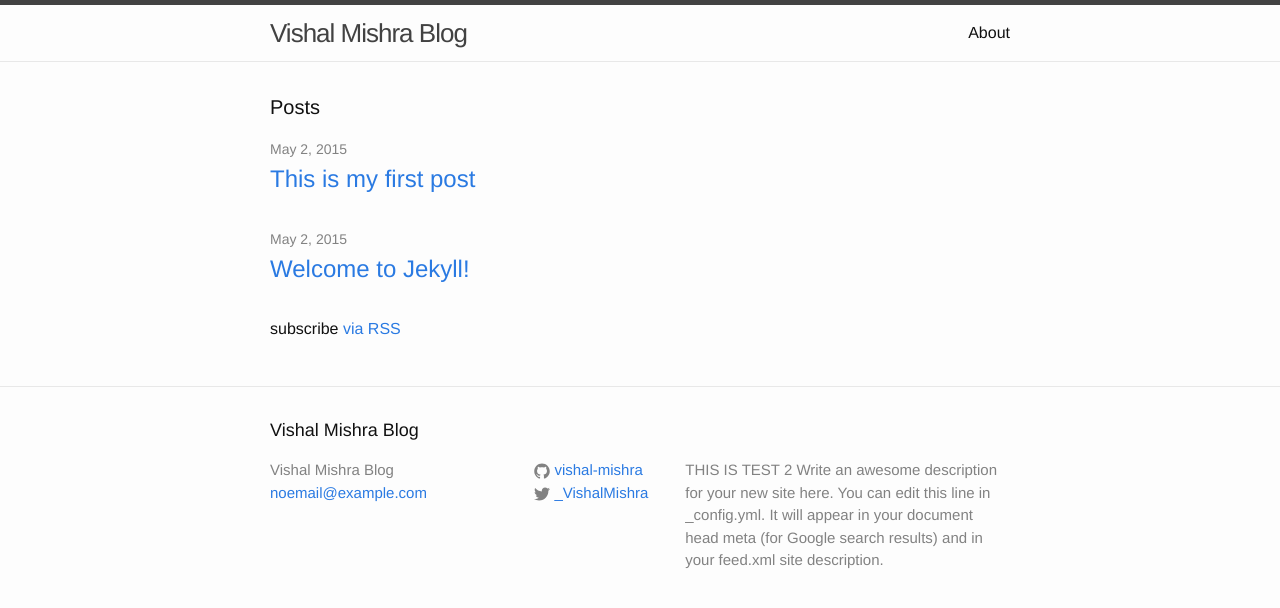
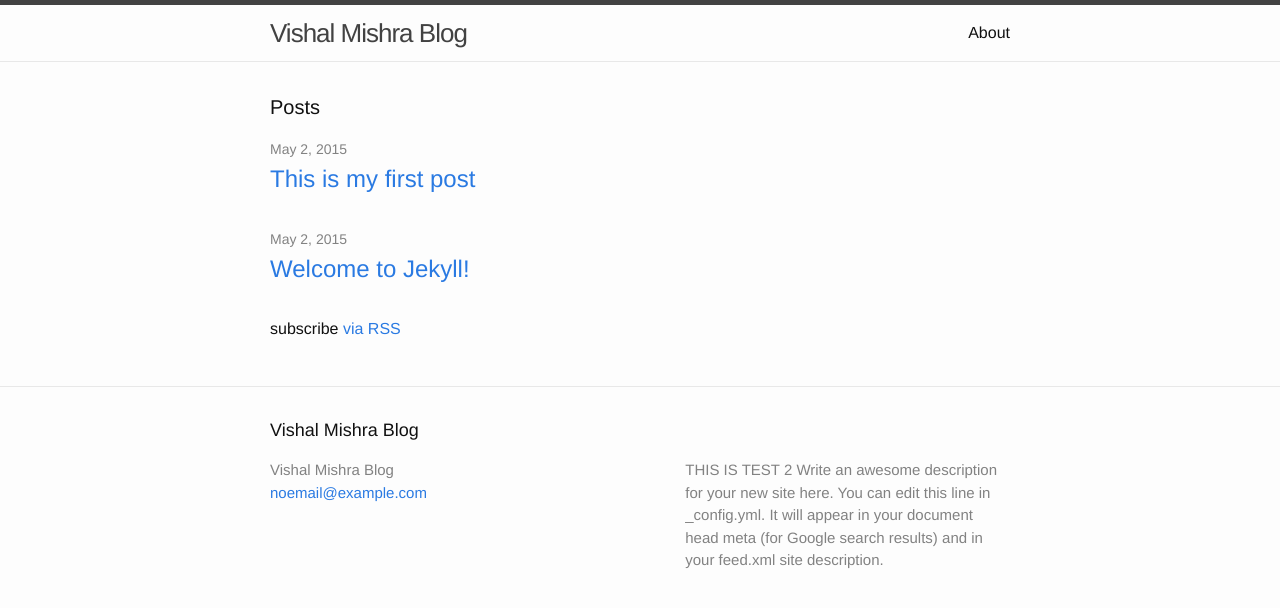
Before and after one commit to vishal-mishra/vishal-mishra.github.io, a Jekyll site: the page built from index.html, in a window 1280 px wide. Shown: the top 608 px of the page. Built offline with Jekyll 4.4.1, drawn with Linux system fonts in a browser that asks for light colours.

Commit message:
Update _config.yml

```diff
--- a/_config.yml
+++ b/_config.yml
@@ -7,8 +7,8 @@ description: > # this means to ignore newlines until "baseurl:"
   Google search results) and in your feed.xml site description.
 baseurl: "" # the subpath of your site, e.g. /blog/
 url: "http://vishal-mishra.github.io/" # the base hostname & protocol for your site
-twitter_username: _VishalMishra
-github_username:  vishal-mishra
+twitter_username:
+github_username:
 
 # Build settings
 markdown: kramdown
```
